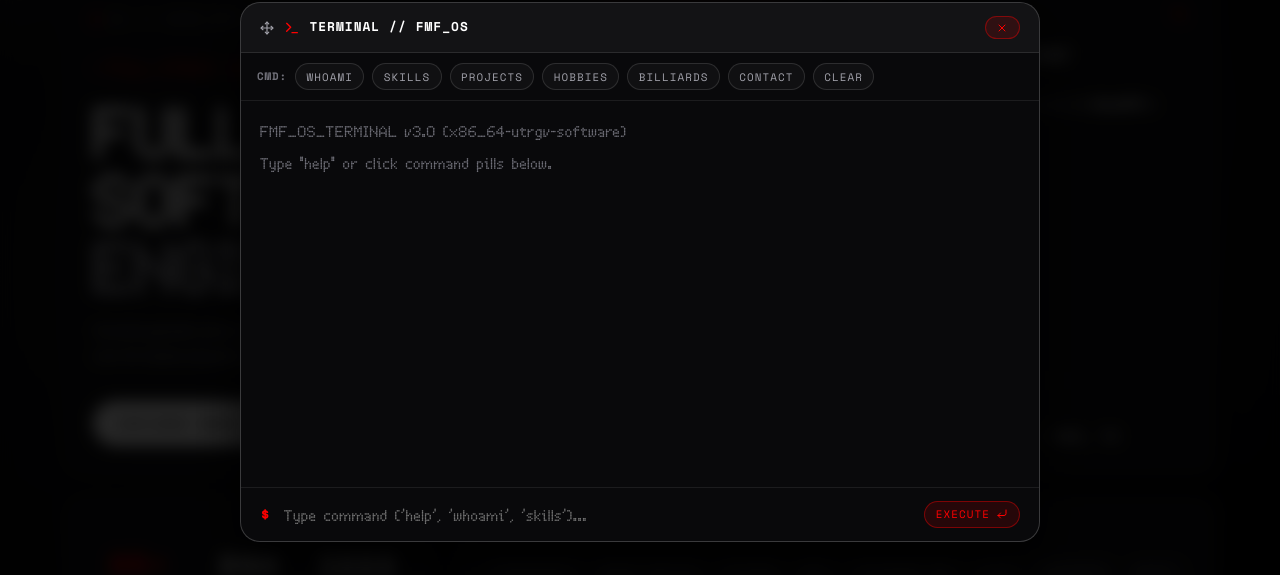
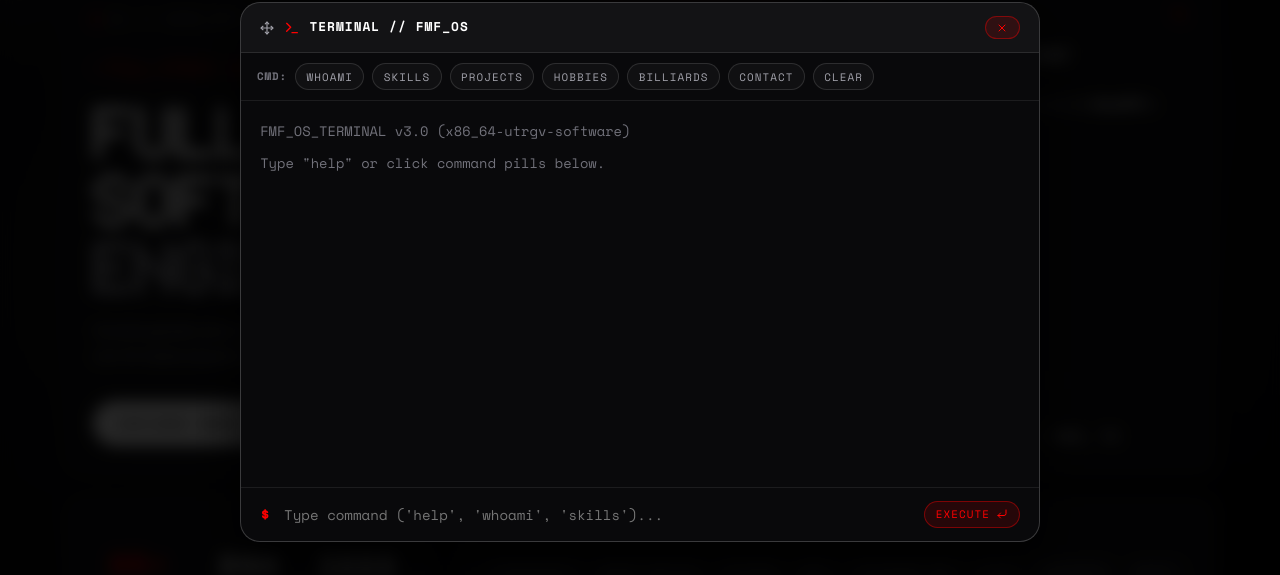
Before and after one commit to Felglitch739/My-Portfolio, a React (Vite) app: page / in a window 1280 px wide. Both pictures are taken after a click on the button "CONSOLE". Shown: the part 128-703 px from the top of the page. Built offline with nearby package versions, Linux system fonts and the light colour scheme; a web font is replaced by a local one.

Commit message:
fix: change terminal log history and input font from NDot to Space Mono for high legibility

```diff
--- a/src/components/CyberTerminal.tsx
+++ b/src/components/CyberTerminal.tsx
@@ -240,9 +240,9 @@ export default function CyberTerminal({ isOpen, onClose, lang = 'es' }: CyberTer
                 flex: 1,
                 padding: '1.2rem',
                 overflowY: 'auto',
-                fontSize: '0.88rem',
+                fontSize: '0.86rem',
                 lineHeight: 1.6,
-                fontFamily: 'var(--font-ndot)',
+                fontFamily: 'var(--font-mono)',
               }}
             >
               {history.map((line) => (
@@ -283,7 +283,7 @@ export default function CyberTerminal({ isOpen, onClose, lang = 'es' }: CyberTer
                   border: 'none',
                   outline: 'none',
                   color: 'var(--white)',
-                  fontFamily: 'var(--font-ndot)',
+                  fontFamily: 'var(--font-mono)',
                   fontSize: '0.88rem',
                 }}
                 autoFocus
```
